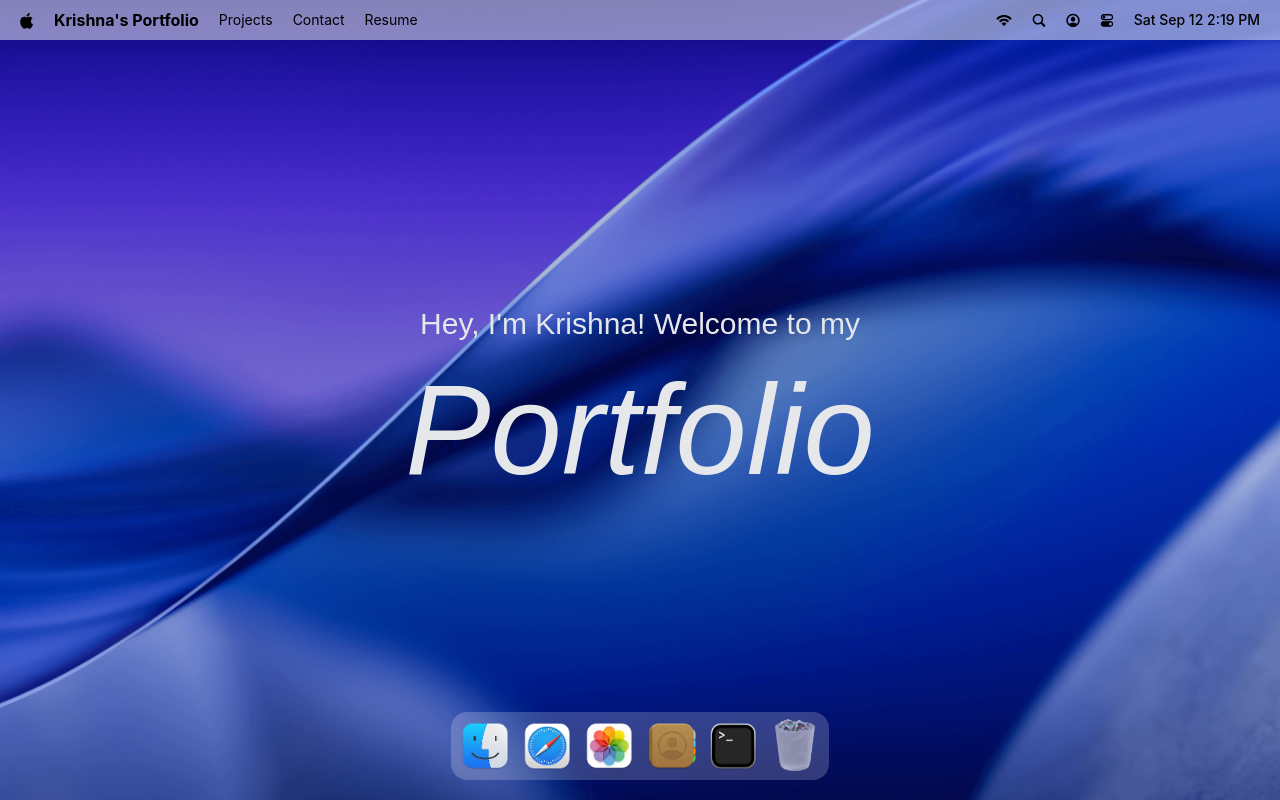
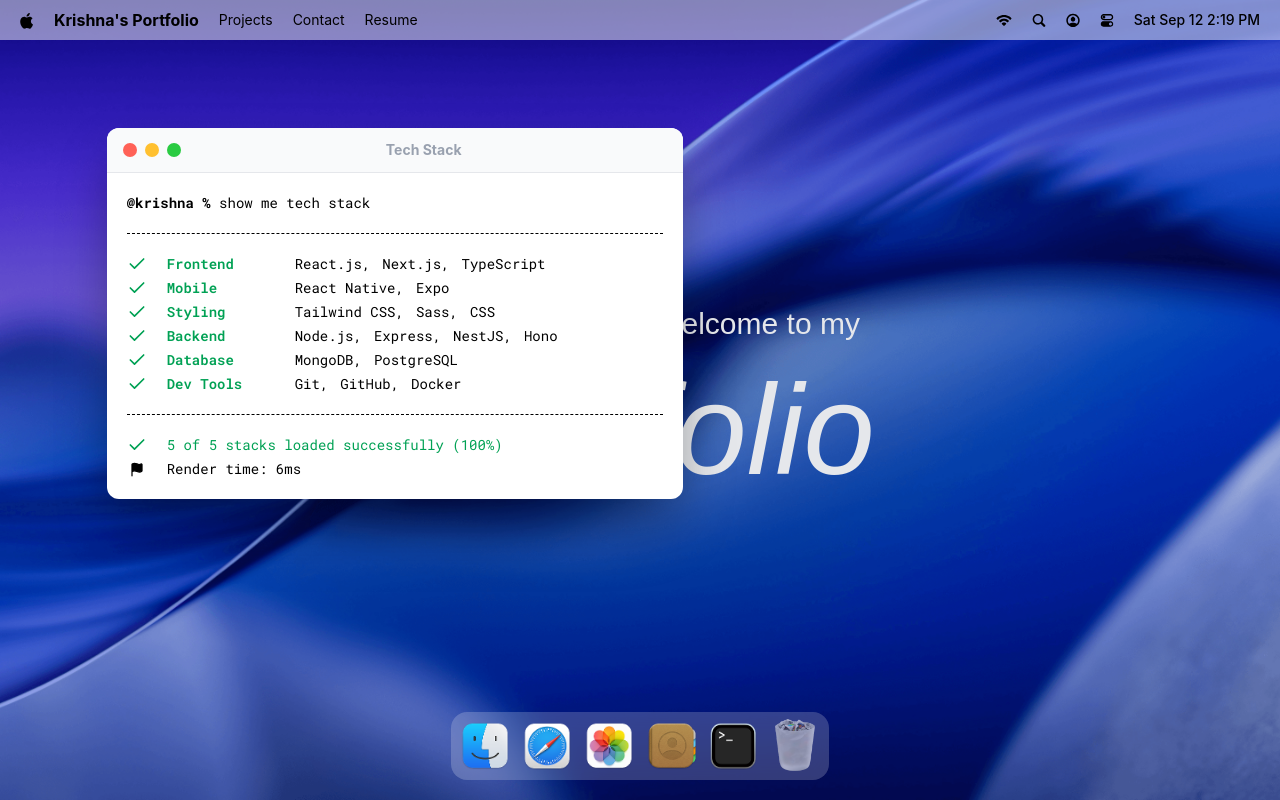
Before and after one commit to Sai-Sri-Krishna/MyPortfolio, a React (Vite) app: page / in a window 1280 px wide. Both pictures are taken after a click on the button 733 px from the left and 746 px from the top of the page. Built offline with nearby package versions, Linux system fonts and the light colour scheme; a web font is replaced by a local one.

Commit message:
closingwindow

```diff
--- a/package.json
+++ b/package.json
@@ -14,11 +14,13 @@
     "@tailwindcss/vite": "^4.3.3",
     "dayjs": "^1.11.23",
     "gsap": "^3.15.0",
+    "immer": "^11.1.18",
     "lucide-react": "^1.37.0",
     "react": "^19.2.8",
     "react-dom": "^19.2.8",
     "react-tooltip": "^6.0.8",
-    "tailwindcss": "^4.3.3"
+    "tailwindcss": "^4.3.3",
+    "zustand": "^5.0.15"
   },
   "devDependencies": {
     "@eslint/js": "^10.0.1",
--- a/src/App.jsx
+++ b/src/App.jsx
@@ -1,4 +1,10 @@
+import gsp from 'gsap'
+import {Draggable} from 'gsap/Draggable'
+
 import {Navbar, Welcome,Dock} from '#components/index.js'
+import {Terminal} from '#windows'
+
+gsp.registerPlugin(Draggable)
 
 const App = () => {
   return (
@@ -6,6 +12,9 @@
         <Navbar />
         <Welcome />
         <Dock />
+
+
+        <Terminal />
     </main>
   )
 }
--- a/src/components/Dock.jsx
+++ b/src/components/Dock.jsx
@@ -144,9 +144,16 @@
 import { dockApps } from '#constants/index.js';
 import { Tooltip } from 'react-tooltip';
 import { useGSAP } from '@gsap/react';
+import useWindowStore from '#store/window.js';
 
 const Dock = () => {
   const dockRef = useRef(null);
+
+  const {
+    openWindow,
+    closeWindow,
+    windows,
+  } = useWindowStore();
 
   useGSAP(() => {
     const dock = dockRef.current;
@@ -229,8 +236,19 @@
     };
   }, []);
 
-  const toggleApp = (id) => {
-    console.log('Opening app:', id);
+  const toggleApp = (id, canOpen) => {
+    if (!canOpen) return;
+
+    const appWindow = windows[id];
+
+    if (appWindow?.isOpen) {
+      closeWindow(id);
+    } else {
+      openWindow(id);
+    }
+
+
+    console.log(windows);
   };
 
   return (
@@ -240,7 +258,12 @@
         className="dock-container"
       >
         {dockApps.map(
-          ({ id, name, icon, canOpen }) => (
+          ({
+            id,
+            name,
+            icon,
+            canOpen,
+          }) => (
             <div
               key={id}
               className="relative flex justify-center"
@@ -254,14 +277,18 @@
                 data-tooltip-delay-show={0}
                 data-tooltip-delay-hide={0}
                 disabled={!canOpen}
-                onClick={() => toggleApp(id)}
+                onClick={() =>
+                  toggleApp(id, canOpen)
+                }
               >
                 <img
                   src={`/images/${icon}`}
                   alt={name}
                   loading="lazy"
                   className={
-                    canOpen ? '' : 'opacity-60'
+                    canOpen
+                      ? ''
+                      : 'opacity-60'
                   }
                 />
               </button>
--- /dev/null
+++ b/src/components/WindowControls.jsx
@@ -0,0 +1,12 @@
+import useWindowStore from '#store/window.js'
+const WindowControls = ({target}) => {
+  const{closeWindow} = useWindowStore()
+  return <div id="window-controls">
+    <div className="close" onClick={()=>closeWindow(target)}/>
+    <div className="minimize" />
+    <div className="maximize" />
+  </div>
+
+}
+
+export default WindowControls
--- a/src/components/index.js
+++ b/src/components/index.js
@@ -1,4 +1,5 @@
 import Navbar from '#components/Navbar.jsx'
 import Welcome from '#components/Welcome.jsx'
 import Dock from '#components/Dock.jsx'
-export {Navbar, Welcome, Dock}
+import WindowControls from '#components/WindowControls.jsx'
+export {Navbar, Welcome, Dock, WindowControls}
--- /dev/null
+++ b/src/hoc/WindowWrapper.jsx
@@ -0,0 +1,49 @@
+import useWindowStore from '#store/window.js'
+import { useLayoutEffect ,useRef } from 'react'
+import { useGSAP } from '@gsap/react'
+import gsap from 'gsap'
+import Draggable from 'gsap/Draggable'
+
+const WindowWrapper = (Component,windowKey)=> {
+
+    const Wrapped =(props)=>{
+        const {focusWindow, windows} = useWindowStore()
+        const {isOpen ,zIndex} =windows[windowKey]
+        const ref = useRef(null)
+
+        useGSAP(() => {
+            const el = ref.current
+            if(!el || !isOpen) return;
+            el.style.display = 'block'
+             gsap.fromTo(el, {opacity:0, scale:0.8, y:40}, {opacity:1, scale:1, duration:0.4, y:0, ease:'power3.out'}) },
+             [isOpen])
+
+        useGSAP(() => {
+            const el = ref.current
+            if(!el) return;
+          const [instance]=  Draggable.create(el, {
+                onPress: () => focusWindow(windowKey)
+        })
+        return() =>instance.kill()
+
+    }, [])
+
+        useLayoutEffect(() => {
+            const el = ref.current
+            if(!el ) return;
+            el.style.display = isOpen ? 'block' : 'none'
+        }, [isOpen])
+
+
+        return (
+        <section id={windowKey} ref={ref} style={{ zIndex }} className="absolute"><Component {...props} />
+        </section>
+        )
+    }
+
+    Wrapped.displayName=`WindowWrapper(${Component.displayName || Component.name || 'Component'})`
+        return Wrapped
+
+}
+
+export default WindowWrapper
--- /dev/null
+++ b/src/store/window.js
@@ -0,0 +1,82 @@
+import { create } from 'zustand'
+import { immer } from 'zustand/middleware/immer'
+import { WINDOW_CONFIG,INITIAL_Z_INDEX, } from '#constants/index.js'
+
+const useWindowStore = create(immer((set) => ({
+    windows:WINDOW_CONFIG,
+ nextZIndex: INITIAL_Z_INDEX+1,
+
+ openWindow:(windowKey,data=null) => set((state)=>{
+        const win= state.windows[windowKey];
+        win.isOpen=true;
+        win.zIndex=state.nextZIndex;
+        win.data=data ?? win.data;
+        state.nextZIndex++;
+    }),
+
+ closeWindow:(windowKey) => set((state)=>{
+    const win= state.windows[windowKey];
+        win.isOpen=false;
+        win.zIndex=INITIAL_Z_INDEX;
+        win.data=null;}),
+
+focusWindow:(windowKey) => set((state)=>{
+        const win= state.windows[windowKey];
+        win.zIndex=state.nextZIndex++;
+
+    })
+})))
+
+export default useWindowStore
+
+// import { create } from 'zustand';
+// import { immer } from 'zustand/middleware/immer';
+// import {
+//   WINDOW_CONFIG,
+//   INITIAL_Z_INDEX,
+// } from '#constants/index.js';
+
+// const useWindowStore = create(
+//   immer((set) => ({
+//     windows: WINDOW_CONFIG,
+
+//     nextZIndex: INITIAL_Z_INDEX + 1,
+
+//     openWindow: (windowKey, data = null) =>
+//       set((state) => {
+//         const win = state.windows[windowKey];
+
+//         if (!win) return;
+
+//         win.isOpen = true;
+//         win.zIndex = state.nextZIndex;
+//         win.data = data ?? win.data;
+
+//         state.nextZIndex++;
+//       }),
+
+//     closeWindow: (windowKey) =>
+//       set((state) => {
+//         const win = state.windows[windowKey];
+
+//         if (!win) return;
+
+//         win.isOpen = false;
+//         win.zIndex = INITIAL_Z_INDEX;
+//         win.data = null;
+//       }),
+
+//     focusWindow: (windowKey) =>
+//       set((state) => {
+//         const win = state.windows[windowKey];
+
+//         if (!win) return;
+
+//         win.zIndex = state.nextZIndex;
+
+//         state.nextZIndex++;
+//       }),
+//   }))
+// );
+
+// export default useWindowStore;
--- /dev/null
+++ b/src/windows/Terminal.jsx
@@ -0,0 +1,76 @@
+import WindowWrapper from '#hoc/WindowWrapper.jsx'
+import { Check } from 'lucide-react'
+import { techStack } from '#constants'
+import { Flag } from 'lucide-react'
+import WindowControls from '#components/WindowControls.jsx'
+
+
+
+
+// const Terminal = () => {
+//     return (    <>
+//                 <div className='label'>
+//                 <p className="w-32">Category</p>
+//                 <p>Technologies</p>
+//                 </div>
+//                 <ul className="content">
+//                 {techStack.map(({category, items}) => (
+//                     <li className="flex items-center" key={category}>
+//                         <Check className="check" size={20} />
+//                         <h3>{category}</h3>
+//                         <ul>
+//                             {items.map((item,i ) => (
+//                                 <li key={i}>{item}</li>
+//                             ))}
+//                         </ul>
+//                     </li>
+//                 ))
+//                 }
+//                     </ul>
+//         </>)
+// }
+const Terminal = () => {
+  return (<>
+     <div id="window-header">
+          <WindowControls target="terminal" />
+            <h2>Tech Stack</h2>
+        </div>
+
+
+    <div className="techstack">
+<p><span className="font-bold">@krishna %</span> show me tech stack</p>
+      <ul className="content">
+        {techStack.map(({ category, items }) => (
+          <li key={category} className="flex items-center">
+            <Check className="check" size={20} />
+            <h3>{category}</h3>
+            <ul>
+              {items.map((item, i) => (
+                <li key={i}>
+                  {item}
+                  {i < items.length - 1 ? ", " : ""}
+                </li>
+              ))}
+            </ul>
+          </li>
+        ))}
+      </ul>
+
+      <div className="footnote">
+        <p>
+            <Check className="check" size={20} /> 5 of 5 stacks loaded successfully (100%)
+        </p>
+        <p className="text-black">
+            <Flag  size={15} fill="black"/>
+            Render time: 6ms
+
+        </p>
+      </div>
+    </div>
+
+ </> );
+};
+
+const TerminalWindow = WindowWrapper(Terminal,'terminal')
+
+export default TerminalWindow
--- /dev/null
+++ b/src/windows/index.js
@@ -0,0 +1,3 @@
+import Terminal from '#windows/Terminal.jsx'
+
+export {Terminal}
--- a/vite.config.js
+++ b/vite.config.js
@@ -1,7 +1,6 @@
 import { defineConfig } from 'vite'
 import react from '@vitejs/plugin-react'
 import tailwindcss from '@tailwindcss/vite'
-import { Component } from 'react'
 import {resolve,dirname} from 'path'
 import { fileURLToPath } from 'url'
 
```
Also changed, not shown: 1 other file (tests, documents, lock files or other folders).
